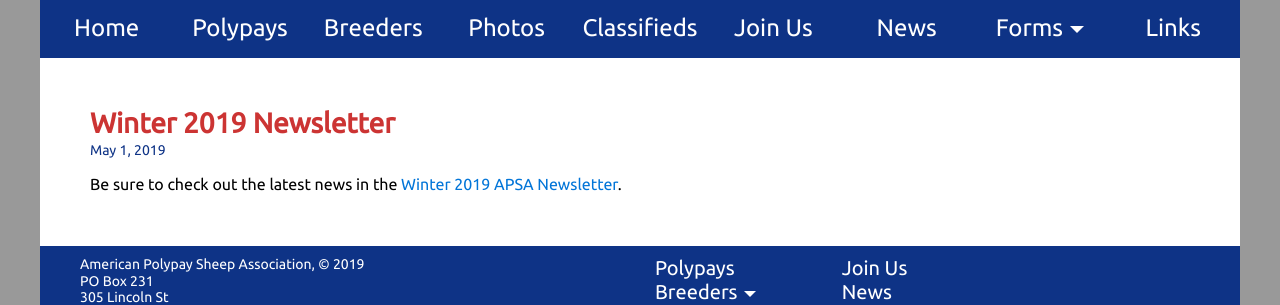
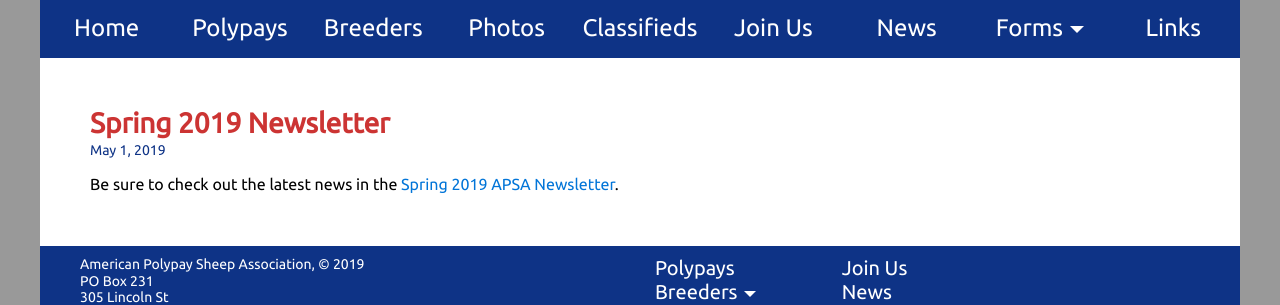
Before and after one commit to polypay/polypay.github.io, a Jekyll site: the page built from news/_posts/2019-05-01-Spring-Newsletter.md, in a window 1280 px wide. Shown: the part 282-587 px from the top of the page. Built offline with Jekyll 4.4.1, drawn with Linux system fonts in a browser that asks for light colours; nearby versions of some CDN libraries; comment, search, counter and statistics services are not loaded.

Commit message:
Fix title

```diff
--- a/news/_posts/2019-05-01-Spring-Newsletter.md
+++ b/news/_posts/2019-05-01-Spring-Newsletter.md
@@ -1,6 +1,6 @@
 ---
-title: Winter 2019 Newsletter
+title: Spring 2019 Newsletter
 layout: news_item
 ---
 
-Be sure to check out the latest news in the <a href="/assets/pdfs/2019-01-Newsletter.pdf">Winter 2019 APSA Newsletter</a>.
+Be sure to check out the latest news in the <a href="/assets/pdfs/2019-05-Newsletter.pdf">Spring 2019 APSA Newsletter</a>.
```
